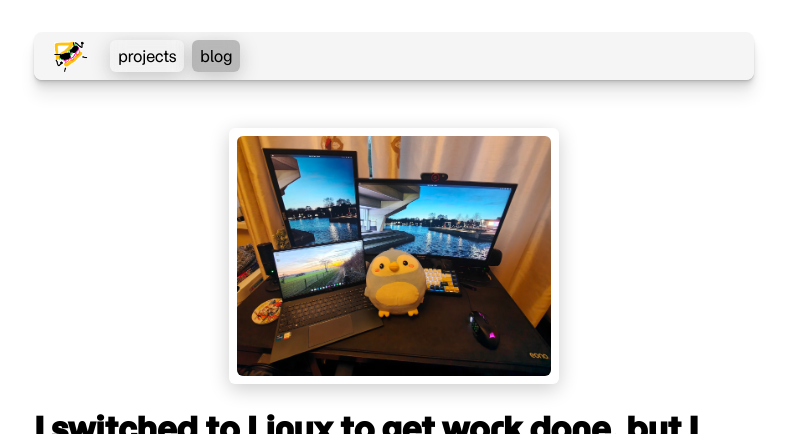
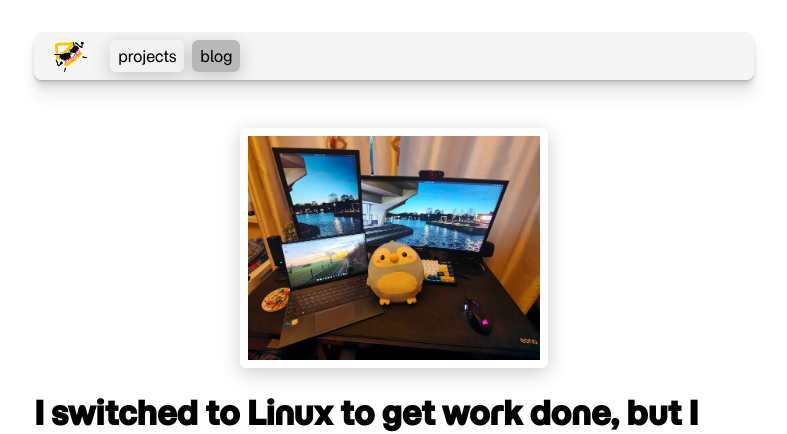
Before and after one commit to donnybeelo/donnybeelo.github.io, a Next.js app: page /blog/my-linux-experience in a window 1280 px wide. Shown: the top 434 px of the page, without its empty margins (246-1033 px from the left). Built offline with nearby package versions, Linux system fonts and the light colour scheme; no server answers.

Commit message:
Fixed jank in ImageContainer

```diff
--- a/app/components/imageContainer.tsx
+++ b/app/components/imageContainer.tsx
@@ -19,6 +19,8 @@
 	const [isOpen, setIsOpen] = useState(false);
 	const hasPushedRef = useRef(false);
 	const prefersReducedMotion = usePrefersReducedMotion();
+	const [isLoaded, setIsLoaded] = useState(false);
+	const imgRef = useRef<HTMLImageElement>(null);
 
 	const closeModal = () => {
 		setIsOpen(false);
@@ -29,17 +31,19 @@
 	};
 
 	useEffect(() => {
+    // Check if the image is already cached and finished loading
+    if (imgRef.current && imgRef.current.complete) {
+      setIsLoaded(true);
+    }
+  }, []);
+
+	useEffect(() => {
 		const handlePopState = () => {
 			if (isOpen) {
 				setIsOpen(false);
 				hasPushedRef.current = false;
 			}
 		};
-		window.addEventListener("popstate", handlePopState);
-		return () => window.removeEventListener("popstate", handlePopState);
-	}, [isOpen]);
-
-	useEffect(() => {
 		if (isOpen) {
 			document.body.style.overflow = "hidden";
 			if (overlayRef.current) {
@@ -52,6 +56,8 @@
 		} else {
 			document.body.style.overflow = "scroll";
 		}
+		window.addEventListener("popstate", handlePopState);
+		return () => window.removeEventListener("popstate", handlePopState);
 	}, [isOpen]);
 
 	if (!src) {
@@ -76,11 +82,13 @@
 		<>
 			<ShinyButton
 				onClick={() => setIsOpen(true)}
-				className={`${fill ? "max-h-60" : ""} flex justify-center w-fit ${maxheight ? "h-60" : "h-fit"} ${isOpen ? "bg-(--button-active)!" : ""} ${className ? className : "mx-auto! mb-6! p-2!"}`}
+				className={`max-h-60 flex justify-center w-fit ${maxheight ? "h-60" : "h-fit"} ${isOpen ? "bg-(--button-active)!" : ""} ${className ? className : "mx-auto! mb-6! p-2!"} ${isLoaded ? "scale-x-100" : "scale-x-0 pointer-events-none"} transition-all! duration-200 ease-out`}
 			>
 				<img
+					ref={imgRef}
 					src={src}
-					className={`${fill ? "object-cover min-w-full min-h-full overflow-hidden " : "max-h-60 object-contain w-auto max-w-full"}  rounded-md`}
+					className={`${fill ? "object-cover min-w-full min-h-full overflow-hidden " : "max-h-60 object-contain w-auto py-2 max-w-full"} ${maxheight ? "h-60" : "h-fit"} ${isLoaded ? "opacity-100" : "opacity-0"} transition-opacity! duration-500 delay-200 ease-out rounded-md`}
+					onLoad={() => setIsLoaded(true)}
 				/>
 			</ShinyButton>
 			<div
```
